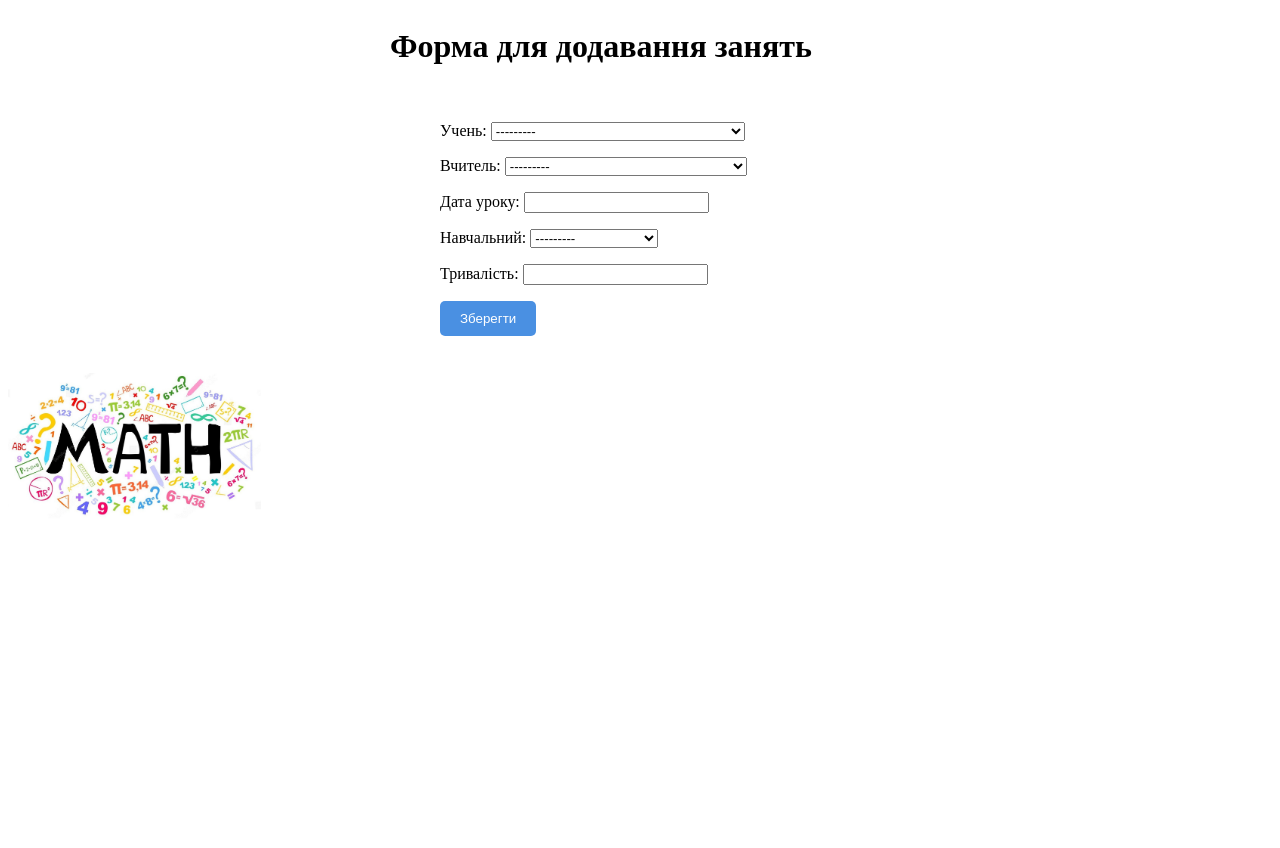
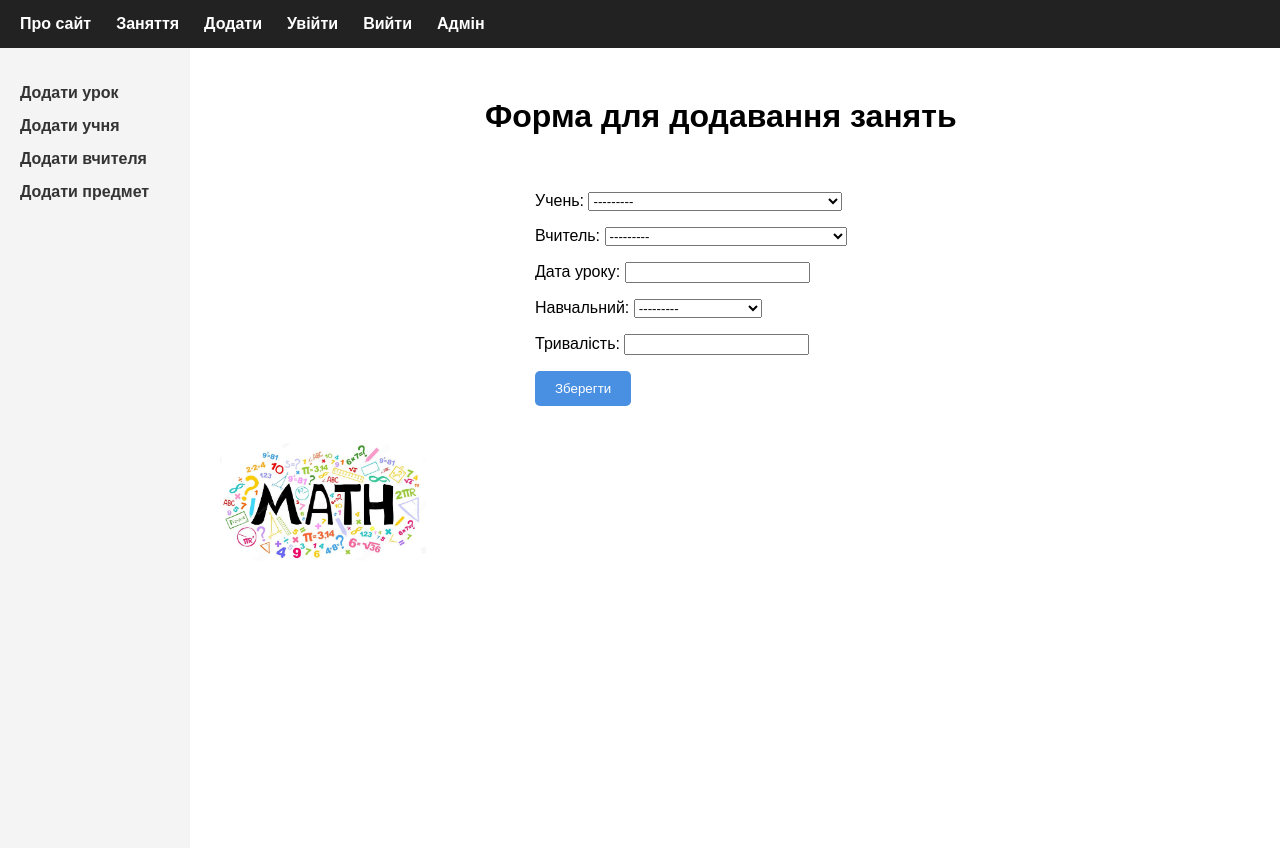
Before and after one commit to mirolexiv/online_school_project, a Django app: page /form/add_lessons/ in a window 1280 px wide. Before the commit the page ends 516 px from the top, so only its background shows below. Run offline with Django 5.2, Linux system fonts and the light colour scheme; data comes from the database, SQL or seed files in the repository.

Commit message:
Created a changeable menu
Created a changeable menu

```diff
--- a/online_school/form_app/static/form_app/styles/add_data.css
+++ b/online_school/form_app/static/form_app/styles/add_data.css
@@ -1,10 +1,96 @@
-h1{
+/* Загальні стилі */
+body {
+    margin: 0;
+    font-family: Arial, sans-serif;
+}
+
+/* Горизонтальне меню */
+.mainmenu {
+    display: flex;
+    list-style: none;
+    background: #222;
+    padding: 15px 20px;
+    margin: 0;
+}
+
+.mainmenu li {
+    margin-right: 25px;
+}
+
+.mainmenu a {
+    color: white;
+    text-decoration: none;
+    font-weight: bold;
+}
+
+.mainmenu a:hover {
+    color: #4CAF50;
+}
+
+/* Layout */
+.layout {
+    display: flex;
+    min-height: 100vh;
+}
+
+/* Ліва панель */
+.sidebar {
+    width: 150px;
+    background: #f4f4f4;
+    padding: 20px;
+}
+
+.sidebar ul {
+    list-style: none;
+    padding: 0;
+}
+
+.sidebar li {
+    margin-bottom: 15px;
+}
+
+.sidebar a {
+    text-decoration: none;
+    color: #333;
+    font-weight: 600;
+}
+
+.sidebar a:hover {
+    color: #007bff;
+}
+
+/* Контент */
+
+.content {
+    flex: 1;
+    padding: 30px;
+}
+.content table {
+  font-family: arial, sans-serif;
+  border-collapse: collapse;
+  width: 100%;
+}
+.content td, th {
+  border: 2px solid #26282B;
+  text-align: center;
+  padding: 8px;
+}
+.content tr:nth-child(even) {
+  background-color: #ddd;
+}
+.content img{
+    width: 20%;
+}
+
+
+
+.content h1{
     max-width: 500px;
     margin: 0 auto;
     padding: 20px;
 }
 
-button{
+.content button{
     background-color: #4a90e2;
     color: #fff;
     padding: 10px 20px;
@@ -12,7 +98,7 @@ button{
     border-radius: 5px;
     cursor: pointer;
 }
-form{
+.content form{
     max-width: 400px;
     margin: 0 auto;
     border: 1px solid #fff;
@@ -20,7 +106,3 @@ form{
     box-shadow: 0 4p 8px rgba(0,0,0,0.1);
     padding: 20px;
 }
-
-img{
-    width: 20%;
-}
--- a/online_school/form_app/templates/form_app/add_lessons.html
+++ b/online_school/form_app/templates/form_app/add_lessons.html
@@ -1,14 +1,17 @@
 {% extends 'form_app/base_form.html' %}
+{% load static %}
 {% block title %}Додати вчителя{% endblock %}
 
-{% block content %}
+{% block page %}
 <h1>Форма для додавання занять</h1>
 
 <form method="post" action="">
+
     {% csrf_token %}
     {{form.as_p}}
     <p>
         <button type="submit">Зберегти</button>
     </p>
 </form>
-{% endblock %}
+   <img src="{% static 'form_app/images/logo.jpg' %}" alt="">
+ {% endblock page %}
--- a/online_school/form_app/templates/form_app/add_student.html
+++ b/online_school/form_app/templates/form_app/add_student.html
@@ -1,7 +1,8 @@
 {% extends 'form_app/base_form.html' %}
+{% load static %}
 {% block title %}Додати вчителя{% endblock %}
 
-{% block content %}
+{% block page %}
 <h1>Форма для додавання учнів</h1>
 
 <form method="post" action="">
@@ -11,4 +12,5 @@
         <button type="submit">Зберегти</button>
     </p>
 </form>
+<img src="{% static 'form_app/images/logo.jpg' %}" alt="">
 {% endblock %}
--- a/online_school/form_app/templates/form_app/add_subject.html
+++ b/online_school/form_app/templates/form_app/add_subject.html
@@ -1,7 +1,8 @@
 {% extends 'form_app/base_form.html' %}
+{% load static %}
 {% block title %}Додати вчителя{% endblock %}
 
-{% block content %}
+{% block page %}
 <h1>Форма для додавання предметів</h1>
 
 <form method="post" action="">
@@ -11,4 +12,5 @@
         <button type="submit">Зберегти</button>
     </p>
 </form>
+<img src="{% static 'form_app/images/logo.jpg' %}" alt="">
 {% endblock %}
--- a/online_school/form_app/templates/form_app/add_teacher.html
+++ b/online_school/form_app/templates/form_app/add_teacher.html
@@ -1,7 +1,8 @@
 {% extends 'form_app/base_form.html' %}
+{% load static %}
 {% block title %}Додати вчителя{% endblock %}
 
-{% block content %}
+{% block page %}
 <h1>Форма для додавання вчителів</h1>
 
 <form method="post" action="">
@@ -11,4 +12,5 @@
         <button type="submit">Зберегти</button>
     </p>
 </form>
+<img src="{% static 'form_app/images/logo.jpg' %}" alt="">
 {% endblock %}
--- a/online_school/form_app/templates/form_app/base_form.html
+++ b/online_school/form_app/templates/form_app/base_form.html
@@ -1,18 +1,40 @@
-{%  load static %}
-
-<!doctype html>
-<html lang="uk-Uk">
+{% load static %}
+<!DOCTYPE html>
+<html lang="ua">
 <head>
     <meta charset="UTF-8">
-    <meta name="viewport"
-          content="width=device-width, user-scalable=no, initial-scale=1.0, maximum-scale=1.0, minimum-scale=1.0">
-    <meta http-equiv="X-UA-Compatible" content="ie=edge">
+    <title>{% block title %}{% endblock %}</title>
     <link rel="stylesheet" href="{% static 'form_app/styles/add_data.css' %}">
-    <title>{% block title %}{% endblock %}</title>
 </head>
+
 <body>
-        {% block content %}
-        {% endblock %}
-        <img src="{% static 'form_app/images/logo.jpg' %}" alt="">
-</body>
+
+{% block mainmenu %}
+<ul class="mainmenu">
+{% for m in menu %}
+    <li><a href="{% url m.url_name %}">{{ m.title }}</a></li>
+{% endfor %}
+</ul>
+{% endblock mainmenu %}
+
+<div class="layout">
+
+    <!-- ЛІВЕ МЕНЮ -->
+    <aside class="sidebar">
+        <ul>
+            <li><a href="{% url 'add:add_lessons' %}">Додати урок</a></li>
+            <li><a href="{% url 'add:add_teacher' %}">Додати учня </a></li>
+            <li><a href="{% url 'add:add_student' %}">Додати вчителя</a></li>
+            <li><a href="{% url 'add:add_subject' %}">Додати предмет</a></li>
+        </ul>
+    </aside>
+
+    <!-- КОНТЕНТ -->
+    <div class="content">
+        {% block page %}
+        {% endblock page %}
+    </div>
+
+</div>
+ </body>
 </html>
--- a/online_school/form_app/views.py
+++ b/online_school/form_app/views.py
@@ -2,7 +2,12 @@ from django.shortcuts import render
 from .form import TeacherForm, StudentForm, SubjectForm, LessonForm
 from lessons.models import Lessons, Subjects, Teachers, Students
 
-
+menu = [{'title': "Про сайт", 'url_name': 'lessons:about'},
+        {'title': "Заняття", 'url_name': 'lessons:lessons'},
+        {'title': "Додати", 'url_name': 'add:add_lessons'},
+        {'title': "Увійти", 'url_name': 'users:login'},
+        {'title': "Вийти", 'url_name': 'users:logout'},
+        {'title': "Адмін", 'url_name': 'admin:index'},]
 
 def add_teacher(request):
     form = TeacherForm(request.POST)
@@ -14,7 +19,7 @@ def add_teacher(request):
             form.add_error(None, "Помилка введення даних")
     else:
         form = TeacherForm()
-    context = {'form': form}
+    context = {'form': form, 'menu': menu}
     return render(request, 'form_app/add_teacher.html', context)
 
 def add_student(request):
@@ -27,7 +32,7 @@ def add_student(request):
             form.add_error(None, "Помилка введення даних")
     else:
         form = StudentForm()
-    context = {'form': form}
+    context = {'form': form, 'menu': menu}
     return render(request, 'form_app/add_student.html', context)
 
 def add_subject(request):
@@ -40,7 +45,7 @@ def add_subject(request):
             form.add_error(None, "Помилка введення даних")
     else:
         form = SubjectForm()
-    context = {'form': form}
+    context = {'form': form, 'menu': menu}
     return render(request, 'form_app/add_subject.html', context)
 
 def add_lessons(request):
@@ -53,5 +58,5 @@ def add_lessons(request):
             form.add_error(None, "Помилка введення даних")
     else:
         form = LessonForm()
-    context = {'form': form}
+    context = {'form': form, 'menu': menu}
     return render(request, 'form_app/add_lessons.html', context)
```
